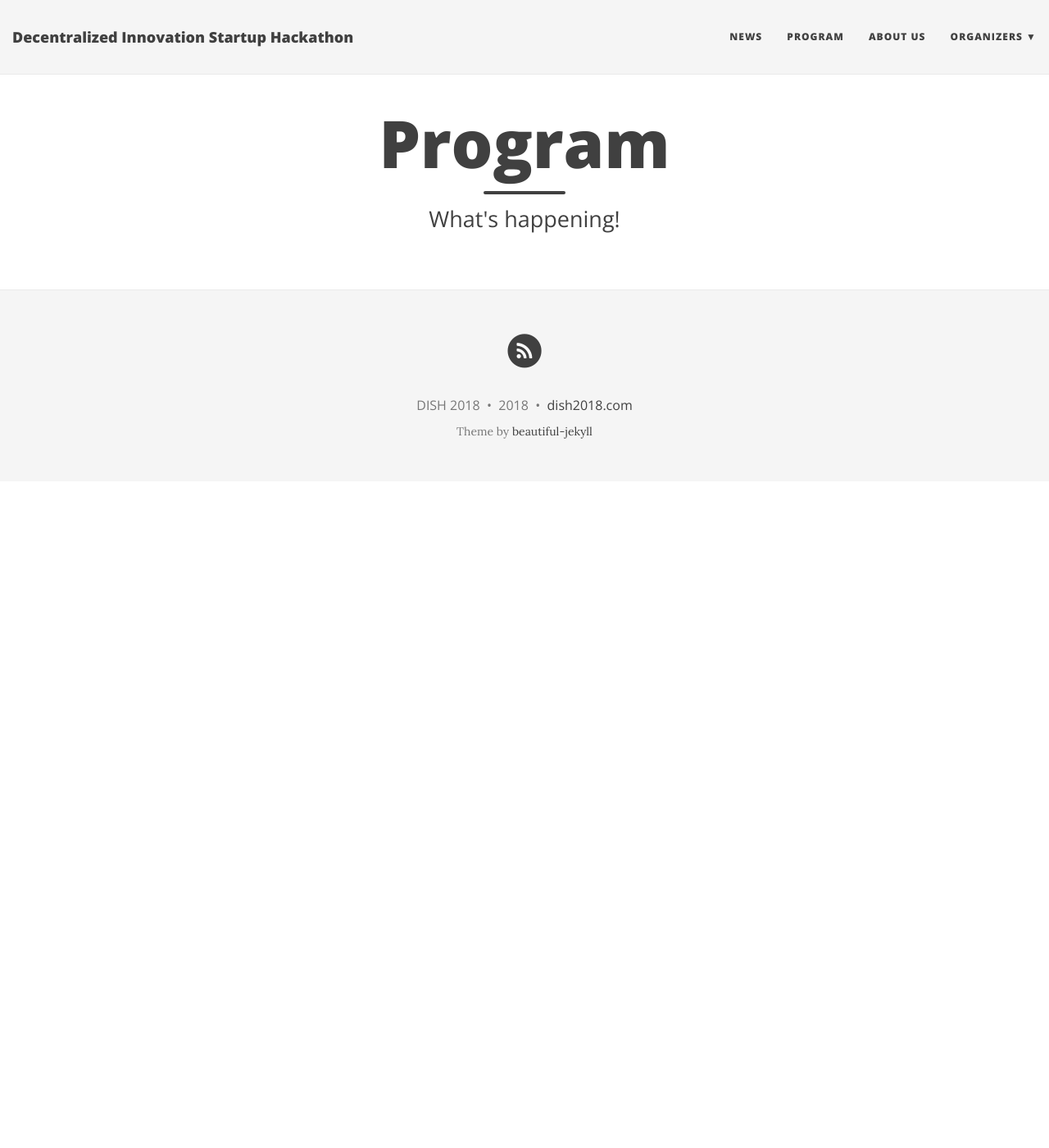
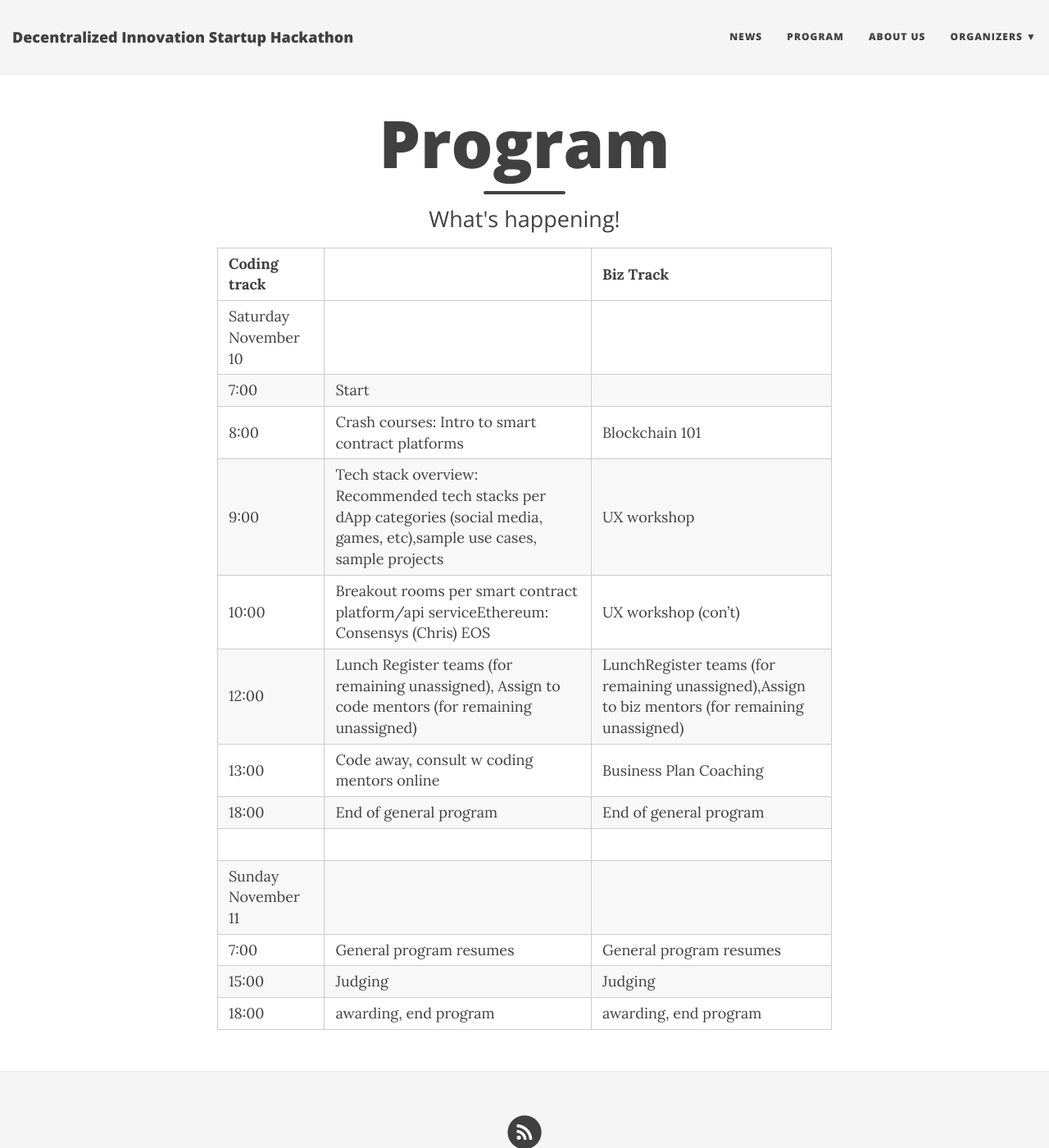
Before and after one commit to dish-event/dish-event, a Jekyll site: the page built from program.md, in a window 1280 px wide and 1400 px high. Shown: the whole window at 82% size. Built offline with Jekyll 4.4.1, drawn with Linux system fonts in a browser that asks for light colours; nearby versions of some CDN libraries.

Commit message:
Updating contents

```diff
--- a/program.md
+++ b/program.md
@@ -3,3 +3,18 @@ layout: page
 title: Program
 subtitle: What's happening!
 ---
+| Coding track         	|                                                                                                                               	| Biz Track                                                                                       	|
+|----------------------	|-------------------------------------------------------------------------------------------------------------------------------	|-------------------------------------------------------------------------------------------------	|
+| Saturday November 10 	|                                                                                                                               	|                                                                                                 	|
+| 7:00                 	| Start                                                                                                                         	|                                                                                                 	|
+| 8:00                 	| Crash courses: Intro to smart contract platforms                                                                              	| Blockchain 101                                                                                  	|
+| 9:00                 	| Tech stack overview: Recommended tech stacks per dApp categories (social media, games, etc),sample use cases, sample projects 	| UX workshop                                                                                     	|
+| 10:00                	| Breakout rooms per smart contract platform/api serviceEthereum: Consensys (Chris) EOS                                         	| UX workshop (con’t)                                                                             	|
+| 12:00                	| Lunch Register teams (for remaining unassigned), Assign to code mentors (for remaining unassigned)                            	| LunchRegister teams (for remaining unassigned),Assign to biz mentors (for remaining unassigned) 	|
+| 13:00                	| Code away, consult w coding mentors online                                                                                    	| Business Plan Coaching                                                                          	|
+| 18:00                	| End of general program                                                                                                        	| End of general program                                                                          	|
+|                      	|                                                                                                                               	|                                                                                                 	|
+| Sunday November 11   	|                                                                                                                               	|                                                                                                 	|
+| 7:00                 	| General program resumes                                                                                                       	| General program resumes                                                                         	|
+| 15:00                	| Judging                                                                                                                       	| Judging                                                                                         	|
+| 18:00                	| awarding, end program                                                                                                         	| awarding, end program                                                                           	|
```
